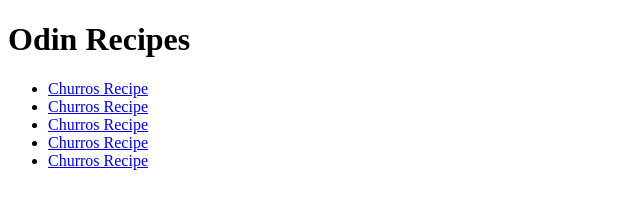
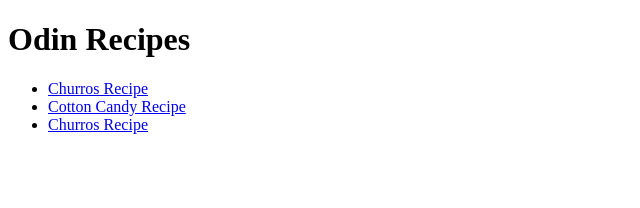
Before and after one commit to Tho-Tu/odin-recipes, a plain HTML site: page index.html in a window 1280 px wide. Shown: the whole page, without its empty margins (0-640 px from the left). Drawn offline with Linux system fonts and the light colour scheme.

Commit message:
Update index to link cotton candy page

```diff
--- a/index.html
+++ b/index.html
@@ -10,9 +10,7 @@
     <h1>Odin Recipes</h1>
     <ul>
       <li><a href="./recipes/churros.html">Churros Recipe</a></li>
-      <li><a href="./recipes/churros.html">Churros Recipe</a></li>
-      <li><a href="./recipes/churros.html">Churros Recipe</a></li>
-      <li><a href="./recipes/churros.html">Churros Recipe</a></li>
+      <li><a href="./recipes/cotton-candy.html">Cotton Candy Recipe</a></li>
       <li><a href="./recipes/churros.html">Churros Recipe</a></li>
     </ul>
   </body>
```
